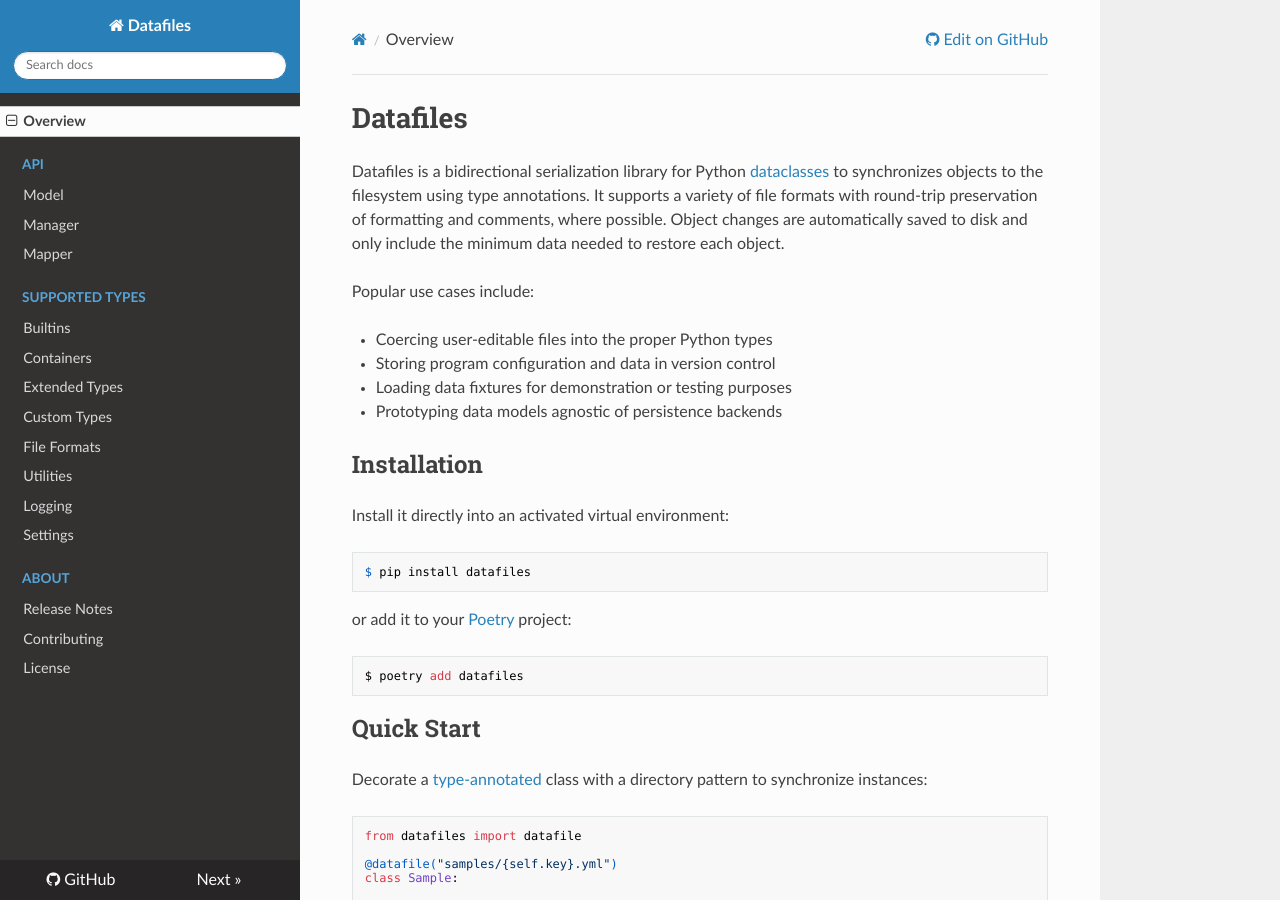
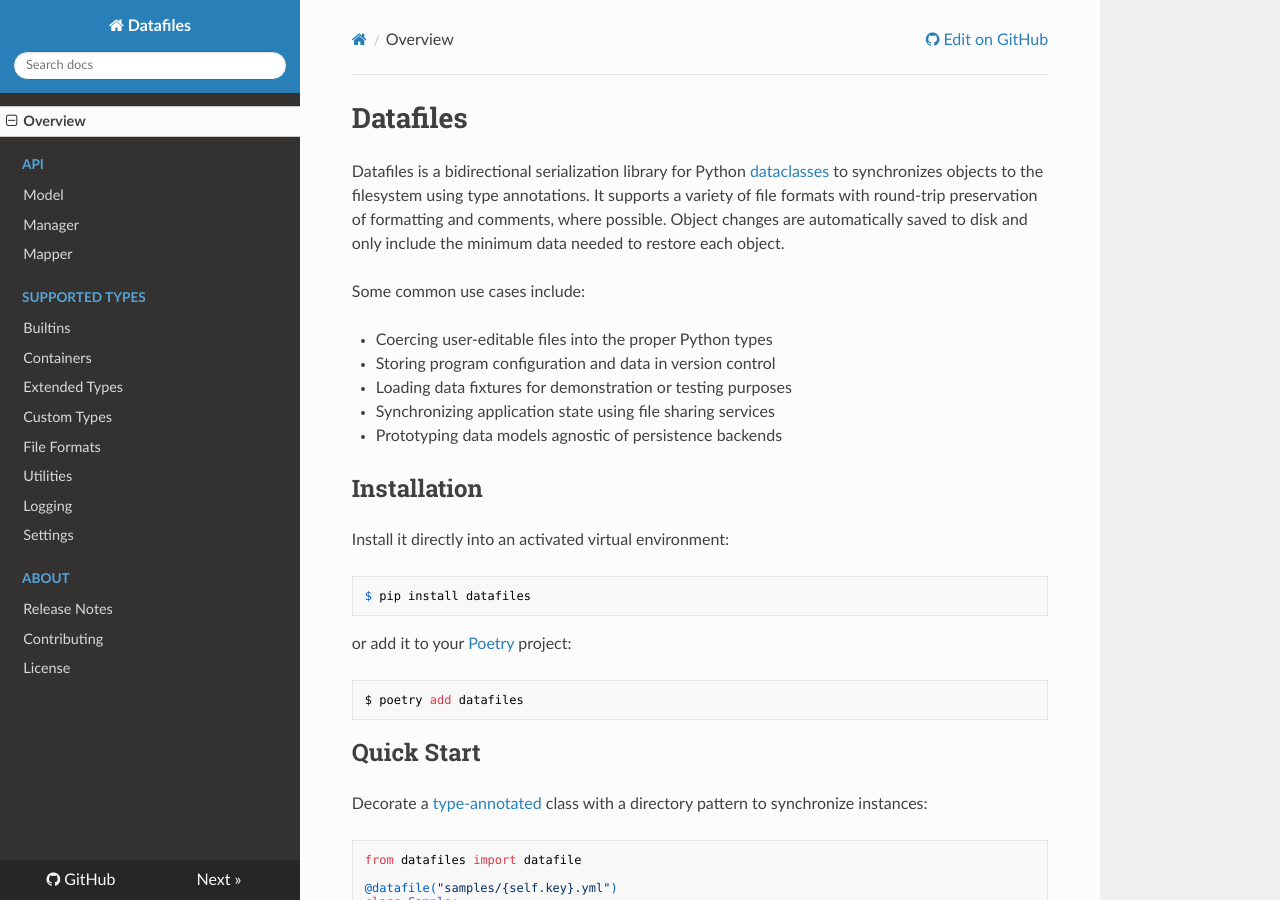
Before and after one commit to jacebrowning/datafiles, an MkDocs documentation site: the page built from docs/index.md, in a window 1280 px wide and 900 px high. Built offline with MkDocs 1.6.1, drawn with Linux system fonts in a browser that asks for light colours; nearby versions of some CDN libraries.

Commit message:
Document file-sync use case

```diff
--- a/docs/index.md
+++ b/docs/index.md
@@ -2,11 +2,12 @@
 
 Datafiles is a bidirectional serialization library for Python [dataclasses](https://docs.python.org/3/library/dataclasses.html) to synchronizes objects to the filesystem using type annotations. It supports a variety of file formats with round-trip preservation of formatting and comments, where possible. Object changes are automatically saved to disk and only include the minimum data needed to restore each object.
 
-Popular use cases include:
+Some common use cases include:
 
 - Coercing user-editable files into the proper Python types
 - Storing program configuration and data in version control
 - Loading data fixtures for demonstration or testing purposes
+- Synchronizing application state using file sharing services
 - Prototyping data models agnostic of persistence backends
 
 ## Installation
```
Also changed, not shown: README.md (+3 -2 lines).
